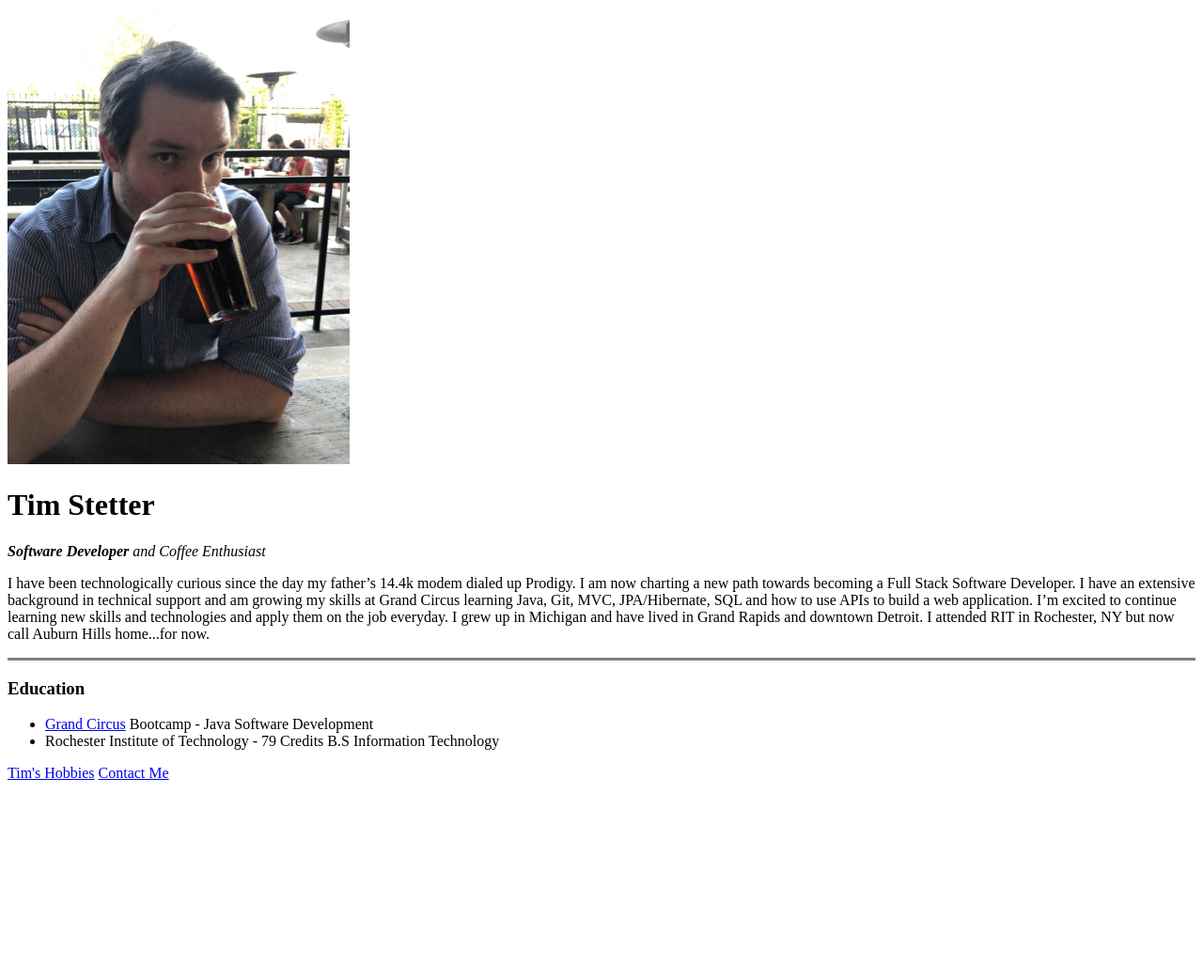
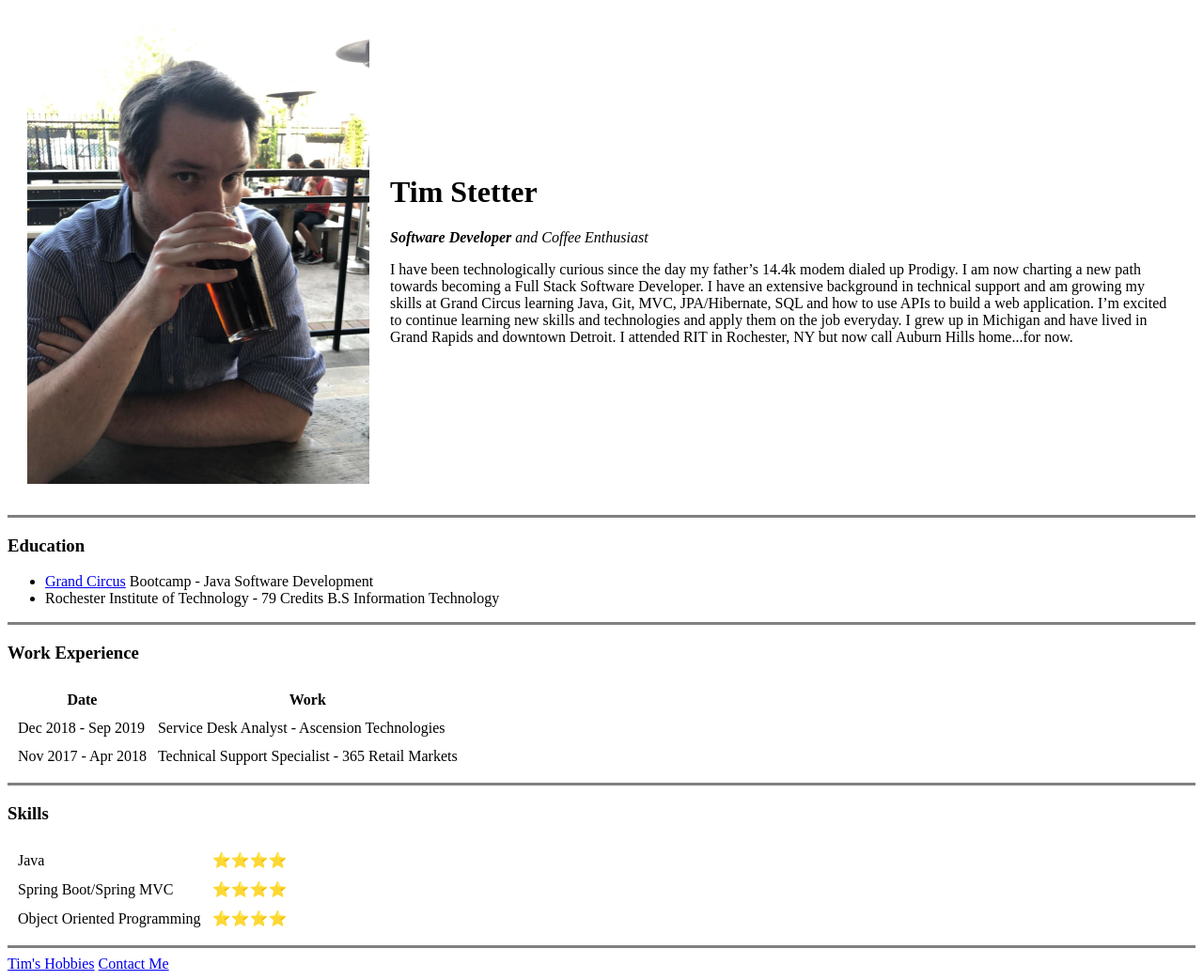
Before and after one commit to timstetter/HTML-CSS-JS-from-scratch, a plain HTML site: page index.html in a window 1280 px wide. Shown: the whole page at 94% size. Before the commit the page ends 840 px from the top, so only its background shows below. Drawn offline with Linux system fonts and the light colour scheme.

Commit message:
added ignore and some html changes

```diff
--- a/index.html
+++ b/index.html
@@ -7,8 +7,10 @@
 </head>
 
 <body>
-  <img src="images/tim_profile_pic.jpg"
-    alt="tim profile picture" width="364px" height="486px">
+  <table cellspacing="20">
+    <tr>
+      <td><img src="images/tim_profile_pic.jpg" alt="tim profile picture" width="364px" height="486px"></td>
+      <td>
         <h1>Tim Stetter</h1>
         <p><em><strong>Software Developer</strong> and Coffee Enthusiast</em></p>
 
@@ -21,15 +23,53 @@
           new skills and technologies and apply them on the job everyday. I grew up
           in Michigan and have lived in Grand Rapids and downtown Detroit.
           I attended RIT in Rochester, NY but now call Auburn Hills home...for now.
-
         </p>
-
+      </td>
+    </tr>
+  </table>
   <hr size="3" noshade />
   <h3>Education</h3>
   <ul>
     <li><a href="https://grandcircus.co">Grand Circus</a> Bootcamp - Java Software Development</li>
     <li>Rochester Institute of Technology - 79 Credits B.S Information Technology</li>
   </ul>
+  <hr size="3" noshade />
+  <h3>Work Experience</h3>
+  <table cellspacing="10">
+    <thead>
+      <tr>
+        <th>Date</th>
+        <th>Work</th>
+      </tr>
+    </thead>
+    <tbody>
+      <tr>
+        <td>Dec 2018 - Sep 2019</td>
+        <td>Service Desk Analyst - Ascension Technologies</td>
+      </tr>
+      <tr>
+        <td>Nov 2017 - Apr 2018</td>
+        <td>Technical Support Specialist - 365 Retail Markets</td>
+      </tr>
+    </tbody>
+  </table>
+  <hr size="3" noshade />
+  <h3>Skills</h3>
+  <table cellspacing="10">
+    <tr>
+      <td>Java</td>
+      <td>⭐⭐⭐⭐</td>
+    </tr>
+    <tr>
+      <td>Spring Boot/Spring MVC</td>
+      <td>⭐⭐⭐⭐</td>
+    </tr>
+    <tr>
+      <td>Object Oriented Programming</td>
+      <td>⭐⭐⭐⭐</td>
+    </tr>
+  </table>
+  <hr size="3" noshade />
   <a href="hobbies.html">Tim's Hobbies</a>
   <a href="contact.html">Contact Me</a>
 </body>
```
Also changed, not shown: 1 other file. Lines whose indentation alone changed are shown as unchanged.
